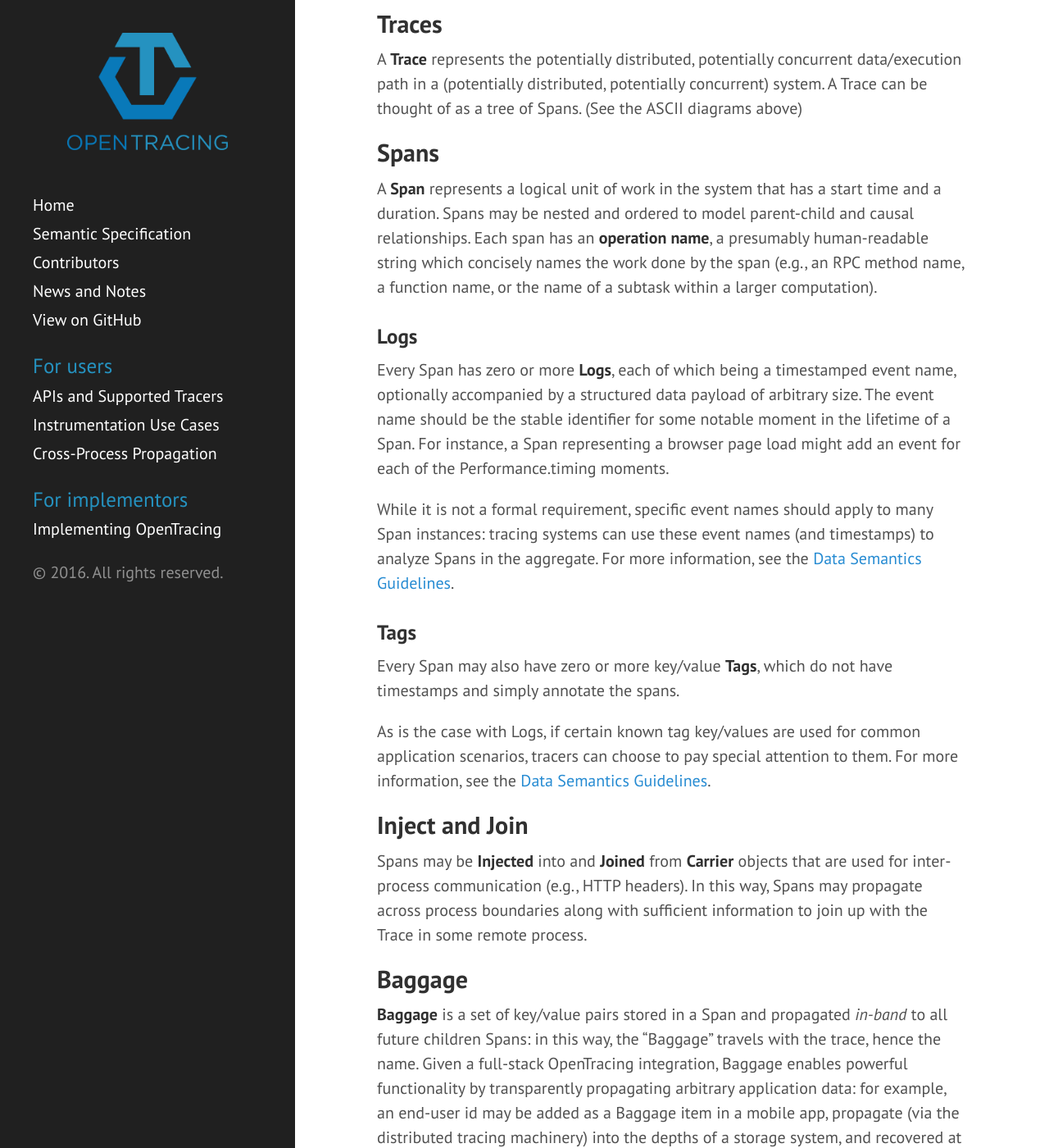
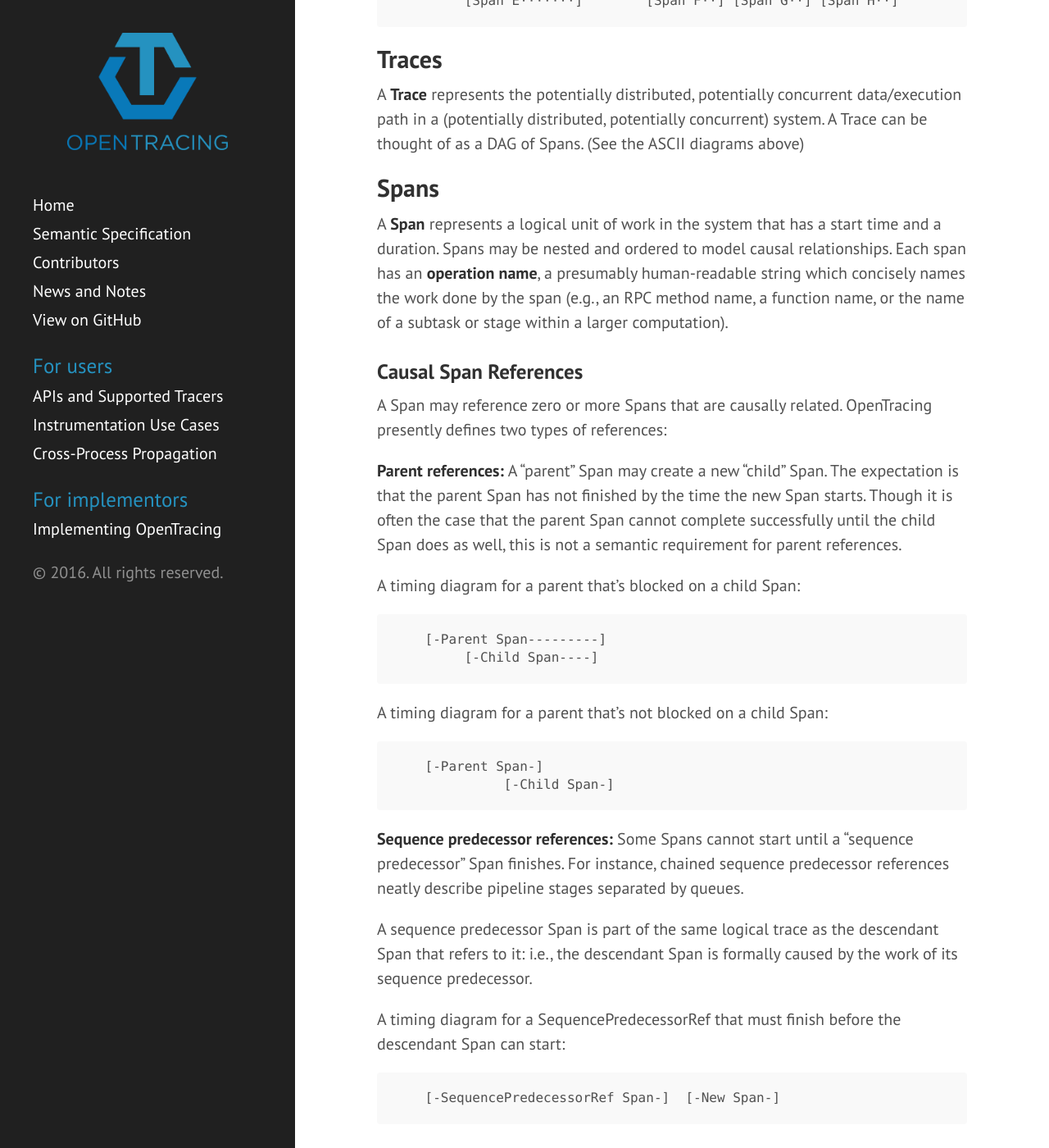
Before and after one commit to opentracing/opentracing.io, a Jekyll site: the page built from spec.md, in a window 1280 px wide and 1400 px high, scrolled down 1354 px. Shown: the whole window at 82% size. Built offline with Jekyll 4.4.1, drawn with Linux system fonts in a browser that asks for light colours; some of the changed text lies outside the part shown.

Commit message:
Update spec.md per the SpanContext changes

```diff
--- a/spec.md
+++ b/spec.md
@@ -8,26 +8,26 @@
 
 
 ~~~
-Parentage/causal relationships for spans from a single trace
+Causal relationships for Spans in a single trace
 
-        [Span A]  <--(the root span)
+        [Span A]  ←←←(the root span)
             |
      +------+------+
      |             |
- [Span B]      [Span C]
+ [Span B]      [Span C] ←←←(Span A is Span C's parent)
      |             |
- [Span D]      +---+-----+
-               |         |
-           [Span E]  [Span F]
-                         |
-                +--------+--------+
-                |        |        |
-            [Span G] [Span H] [Span I]
+ [Span D]      +---+-------+
+               |           |
+           [Span E]    [Span F] >>> [Span G] >>> [Span H]
+                                       ↑
+                                       ↑
+                                       ↑
+              (Span F is Span G's "Sequence Predecessor")
 
 ~~~
 
 ~~~
-Temporal relationships for spans from a single trace
+Temporal relationships for all of the above
 
 ––|–––––––|–––––––|–––––––|–––––––|–––––––|–––––––|–––––––|–> time
 
@@ -35,39 +35,69 @@
    [Span B··············································]
       [Span D··········································]
     [Span C········································]
-         [Span E···········]   [Span F········]
-                                [Span G······]
-                                [Span H··]
-                                        [Span I·]
+         [Span E·······]        [Span F··] [Span G··] [Span H··]
 ~~~
 
 ## Traces
 
-A **Trace** represents the potentially distributed, potentially concurrent data/execution path in a (potentially distributed, potentially concurrent) system. A Trace can be thought of as a tree of Spans. (See the ASCII diagrams above)
+A **Trace** represents the potentially distributed, potentially concurrent data/execution path in a (potentially distributed, potentially concurrent) system. A Trace can be thought of as a DAG of Spans. (See the ASCII diagrams above)
 
 ## Spans
 
-A **Span** represents a logical unit of work in the system that has a start time and a duration. Spans may be nested and ordered to model parent-child and causal relationships. Each span has an **operation name**, a presumably human-readable string which concisely names the work done by the span (e.g., an RPC method name, a function name, or the name of a subtask within a larger computation).
+A **Span** represents a logical unit of work in the system that has a start time and a duration. Spans may be nested and ordered to model causal relationships. Each span has an **operation name**, a presumably human-readable string which concisely names the work done by the span (e.g., an RPC method name, a function name, or the name of a subtask or stage within a larger computation).
+
+<span id="references"></span>
+
+### Causal Span References
+
+A Span may reference zero or more Spans that are causally related. OpenTracing presently defines two types of references:
+
+**Parent references:** A "parent" Span may create a new "child" Span. The expectation is that the parent Span has not finished by the time the new Span starts. Though it is often the case that the parent Span cannot complete successfully until the child Span does as well, this is not a semantic requirement for parent references.
+
+A timing diagram for a parent that's blocked on a child Span:
+
+~~~
+    [-Parent Span---------]
+         [-Child Span----]
+~~~
+
+A timing diagram for a parent that's not blocked on a child Span:
+
+~~~
+    [-Parent Span-]
+              [-Child Span-]
+~~~
+
+**Sequence predecessor references:** Some Spans cannot start until a "sequence predecessor" Span finishes. For instance, chained sequence predecessor references neatly describe pipeline stages separated by queues.
+
+A sequence predecessor Span is part of the same logical trace as the descendant Span that refers to it: i.e., the descendant Span is formally caused by the work of its sequence predecessor.
+
+A timing diagram for a SequencePredecessorRef that must finish before the descendant Span can start:
+
+~~~
+    [-SequencePredecessorRef Span-]  [-New Span-]
+~~~
+
 
 ### Logs
 
-Every Span has zero or more **Logs**, each of which being a timestamped event name, optionally accompanied by a structured data payload of arbitrary size. The event name should be the stable identifier for some notable moment in the lifetime of a Span. For instance, a Span representing a browser page load might add an event for each of the Performance.timing moments.
+Every Span has zero or more **Logs**, each of which being a timestamped event name, optionally accompanied by a structured data payload of arbitrary size. The event name should be the stable identifier for some notable moment in the lifetime of a Span. For instance, a Span representing a browser page load might add an event for each field in [Performance.timing](https://developer.mozilla.org/en-US/docs/Web/API/PerformanceTiming).
 
 While it is not a formal requirement, specific event names should apply to many Span instances: tracing systems can use these event names (and timestamps) to analyze Spans in the aggregate.  For more information, see the [Data Semantics Guidelines](/data-semantics).
 
 ### Tags
 
-Every Span may also have zero or more key/value **Tags**, which do not have timestamps and simply annotate the spans.
+Every Span may also have zero or more key:value **Tags**, which do not have timestamps and simply annotate the spans.
 
-As is the case with Logs, if certain known tag key/values are used for common application scenarios, tracers can choose to pay special attention to them. For more information, see the [Data Semantics Guidelines](/data-semantics).
+As is the case with Logs, if certain known tag key:values are used for common application scenarios, tracers can choose to pay special attention to them. For more information, see the [Data Semantics Guidelines](/data-semantics).
 
-## Inject and Join
+## SpanContext
 
-Spans may be **Injected** into and **Joined** from **Carrier** objects that are used for inter-process communication (e.g., HTTP headers). In this way, Spans may propagate across process boundaries along with sufficient information to join up with the Trace in some remote process.
+Every Span must provide access to a **SpanContext**. The SpanContext represents Span state that must propagate to descendant Spans and across process boundaries (e.g., a `<trace_id, span_id, sampled>` tuple) and also encapsulates any **Baggage** (see below). SpanContext is used when propagating traces across process boundaries and when creating edges in the trace graph (e.g., parent-child relationships).
 
-## Baggage
+### Baggage
 
-**Baggage** is a set of key/value pairs stored in a Span and propagated _in-band_ to all future children Spans: in this way, the "Baggage" travels with the trace, hence the name. Given a full-stack OpenTracing integration, Baggage enables powerful functionality by transparently propagating arbitrary application data: for example, an end-user id may be added as a Baggage item in a mobile app, propagate (via the distributed tracing machinery) into the depths of a storage system, and recovered at the bottom of the stack to identify a particularly expensive SQL query.
+**Baggage** is a set of key:value pairs stored in a SpanContext and propagated _in-band_ to all descendant Spans and their SpanContexts: in this way, the "Baggage" travels with the trace, hence the name. Given a full-stack OpenTracing integration, Baggage enables powerful functionality by transparently propagating arbitrary application data: for example, an end-user id may be added as a Baggage item in a mobile app, propagate (via the distributed tracing machinery) into the depths of a storage system, and recovered at the bottom of the stack to identify a particularly expensive SQL query.
 
 Baggage comes with powerful _costs_ as well; since the Baggage is propagated in-band, if it is too large or the items too numerous it may decrease system throughput or increase RPC latencies.
 
@@ -78,51 +108,60 @@
 
 Also, Baggage keys have a restricted format: implementations may wish to use them as HTTP header keys (or key suffixes), and of course HTTP headers are case insensitive. As such, Baggage keys MUST match the regular expression `(?i:[a-z0-9][-a-z0-9]*)`, and – per the `?i:` – they are case-insensitive. That is, the Baggage key must start with a letter or number, and the remaining characters must be letters, numbers, or hyphens.
 
+## Inject and Extract
+
+SpanContexts may be **Injected** into and **Extracted** from **Carrier** objects that are used for inter-process communication (e.g., HTTP headers). In this way, SpanContexts may propagate across process boundaries along with sufficient information to join up with the Trace in some remote process.
 
 # Platform-Independent API Semantics
 
-OpenTracing supports a number of different platforms, and of course the per-platform APIs try to adhere to the idioms and conventions of their respective language and platform (i.e., they "do as the Romans do"). That said, each platform API must model a common set of semantics for the core tracing concepts described above. In this document we attempt to describe those concepts and semantics in a language- and platform-agnostic fashion.
+OpenTracing supports a number of different platforms, and of course the per-platform APIs try to adhere to the idioms and conventions of their respective language and platform (i.e., they "do as the Romans do"). That said, each platform API must model a common set of semantics for the core tracing concepts described above. In this section we attempt to describe those concepts and semantics in a language- and platform-agnostic fashion.
 
 ## The `Span` Interface
 
 The `Span` interface must have the following capabilities:
 
-- Finish the (already-started) `Span`.  Finish should be the last call made to any span instance, and to do otherwise leads to undefined behavior. **(py: `finish`, go: `Finish`)** Some implementations may record information about active `Span`s before they are `Finish`ed (e.g., for long-lived `Span` instances), or `Finish` may never be called due to host process failure or programming errors. Implementations should clearly document the `Span` durability guarantees they provide in such cases.
-- Set a key:value tag on the `Span`. The key must be a `string`, and the value must be either a `string`, a `boolean`, or a numeric type. Behavior for other value types is undefined. If multiple values are set to the same key (i.e., in multiple calls), implementation behavior is also undefined. **(py: `set_tag`, go: `SetTag`)**
-- Add a new log event to the `Span`, accepting an event name `string` and an optional structured payload argument. If specified, the payload argument may be of any type and arbitrary size, though implementations are not required to retain all payload arguments (or even all parts of all payload arguments). An optional timestamp can be used to specify a past timestamp. **(py: `log`, go: `Log`)**
-- Set a Baggage item, represented as a simple string:string pair. Note that newly-set Baggage items are only guaranteed to propagate to *future* children of the given `Span`. See the diagram below. **(py: `set_baggage_item`, go: `SetBaggageItem`)**
-- Get a Baggage item by key. **(py: `get_baggage_item`, go: `BaggageItem`)**
+- **Get the `Span`'s [`SpanContext`](#SpanContext)** (even after the `Span` has finished, per Finish just below)
+- **Finish** the (already-started) `Span`. With the exception of calls to retrieve the `SpanContext`, Finish must be the last call made to any span instance. **(py: `finish`, go: `Finish`)** Some implementations may record information about active `Span`s before they are Finished (e.g., for long-lived `Span` instances), or Finish may never be called due to host process failure or programming errors. Implementations should clearly document the `Span` durability guarantees they provide in such cases.
+- **Set a key:value tag on the `Span`.** The key must be a `string`, and the value must be either a `string`, a `boolean`, or a numeric type. Behavior for other value types is undefined. If multiple values are set to the same key (i.e., in multiple calls), implementation behavior is also undefined. **(py: `set_tag`, go: `SetTag`)**
+- **Add a new log event** to the `Span`, accepting an event name `string` and an optional structured payload argument. If specified, the payload argument may be of any type and arbitrary size, though implementations are not required to retain all payload arguments (or even all parts of all payload arguments). An optional timestamp can be used to specify a past timestamp. **(py: `log`, go: `Log`)**
+
+## The `SpanContext` Interface
+
+The `SpanContext` interface must have the following capabilities. The user acquires a reference to a `SpanContext` via an associated `Span` instance or via `Tracer`'s Extract capability.
+
+- **Set a Baggage item**, represented as a simple string:string pair. Note that newly-set Baggage items are only guaranteed to propagate to *future* children of the associated `Span`. See the diagram below. **(py: `set_baggage_item`, go: `SetBaggageItem`)**
+- **Get a Baggage item** by key. **(py: `get_baggage_item`, go: `BaggageItem`)**
 
 ~~~
         [Span A]
             |
      +------+------+
      |             |
- [Span B]      [Span C]  <-- (1) BAGGAGE ITEM "X" IS SET ON SPAN C,
-     |             |             BUT AFTER SPAN E ALREADY STARTED.
+ [Span B]      [Span C] ←←← (1) BAGGAGE ITEM "X" IS SET ON SPAN C,
+     |             |            BUT AFTER SPAN E ALREADY STARTED.
  [Span D]      +---+-----+
                |         |
-           [Span E]  [Span F]   <-- (2) BAGGAGE ITEM "X" IS AVAILABLE
-                         |              FOR RETRIEVAL BY SPAN F (A
-                +--------+--------+     CHILD OF SPAN C), AS WELL
-                |        |        |     AS SPANS G, H, AND I.
-            [Span G] [Span H] [Span I]
+           [Span E]  [Span F] >>> [Span G] >>> [Span H]
+                                                 ↑
+                                                 ↑
+                                                 ↑
+             (2) BAGGAGE ITEM "X" IS AVAILABLE FOR
+                 RETRIEVAL BY SPAN H (A DESCENDANT OF
+                 SPAN C), AS WELL AS SPANS F AND G.
 ~~~
 
+- Though formally part of the `Tracer` interface, `SpanContext` is essential to [Inject and Extract](#inject-extract) below
 
 ## The `Tracer` Interface
 
 The `Tracer` interface must have the following capabilities:
 
-- Start a new `Span`. There must be a way for the caller to specify a parent `Span`, an explicit start timestamp (other than "now"), and an initial set of `Span` tags. **(py: `start_span`, go: `StartSpanWithOptions`)**
-- `Inject` a `Span` instance into a "carrier" object for cross-process propagation. The type of the carrier is either determined through language reflection or an explicit [format](/propagation#format-identifiers). See the [end-to-end propagation example](/propagation#propagation-example) to make this more concrete.
-- `Join` a Trace given a "carrier" object whose contents crossed a process boundary. `Join` examines the carrier and tries to extract identifying information needed by the new `Span` instance it's trying to create. `Join` also accepts an operation name for that `Span` (since it's typically not included within the carrier). Unless there's an error, `Join` returns a freshly-started `Span` which can be used in the host process like any other. (Note that some OpenTracing implementations consider the `Span`s on either side of an RPC to have the same identity, and others consider the caller to be the parent and the receiver to be the child) The type of the carrier is either determined through language reflection or an explicit [format](/propagation#format-identifiers). See the [end-to-end propagation example](/propagation#propagation-example) to make this more concrete.
-
-Note that `Inject` and `Join` are not entirely symmetrical interfaces since `Span` injection is a fundamentally lossy process (most of the `Span`'s state is meant to be recorded out-of-band from the application's own communication path, whereas Inject-ed state is meant to be sent in-band along with the application data).
-
+- **Start a new `Span`**. The caller can specify zero or more [`SpanContext` references](#references) (e.g., parents or sequence predecessors), an explicit start timestamp (other than "now"), and an initial set of `Span` tags. **(py: `start_span`, go: `StartSpan`)**
+- <span id="inject-extract"></span>**Inject a `SpanContext`** into a "carrier" object for cross-process propagation. The type of the carrier is either determined through reflection or an explicit [format identifier](/propagation#format-identifiers). See the [end-to-end propagation example](/propagation#propagation-example) to make this more concrete.
+- **Extract a `SpanContext`** given a "carrier" object whose contents crossed a process boundary. Extract examines the carrier and tries to reconstruct the previously-Injected `SpanContext` instance. Unless there's an error, Extract returns a `SpanContext` which can be used in the host process like any other, most likely to start a new (descendant) Span. (Note that some OpenTracing implementations consider the `Span`s on either side of an RPC to have the same identity, and others consider the caller to be the parent and the receiver to be the child) The type of the carrier is either determined through language reflection or an explicit [format](/propagation#format-identifiers). See the [end-to-end propagation example](/propagation#propagation-example) to make this more concrete.
 
 ### Global and No-op Tracers
 
-OpenTracing libraries must provide a no-op Tracer as part of their interface. The no-op Tracer implementation must not crash and should have no side-effects, including baggage propagation. The Tracer implementation must provide a no-op Span implementation as well; in this way, the instrumentation code that relies on Span instances returned by the Tracer does not need to change to accommodate the possibility of no-op implementations. The no-op Tracer's `Inject` method should always succeed, and `Join` should always return a "trace not found" status.
+OpenTracing libraries must provide a no-op Tracer as part of their interface. The no-op Tracer implementation must not crash and should have no side-effects, including baggage propagation. The Tracer implementation must provide a no-op Span implementation as well; in this way, the instrumentation code that relies on Span instances returned by the Tracer does not need to change to accommodate the possibility of no-op implementations. The no-op Tracer's Inject method should always succeed, and Extract should always behave as if no `SpanContext` could be found in the carrier.
 
-OpenTracing implementations should provide support for configuring (Go: `InitGlobalTracer()`, py: `opentracing.tracer = myTracer`) and retrieving (Go: `GlobalTracer()`, py: `opentracing.tracer`) a global Tracer instance if this is possible from the platform perspective. The default global Tracer must be the no-op Tracer.
+OpenTracing implementations may provide support for configuring (Go: `InitGlobalTracer()`, py: `opentracing.tracer = myTracer`) and retrieving (Go: `GlobalTracer()`, py: `opentracing.tracer`) a global/singleton Tracer instance if this is possible from the platform perspective. The default global Tracer must be the no-op Tracer.
```
